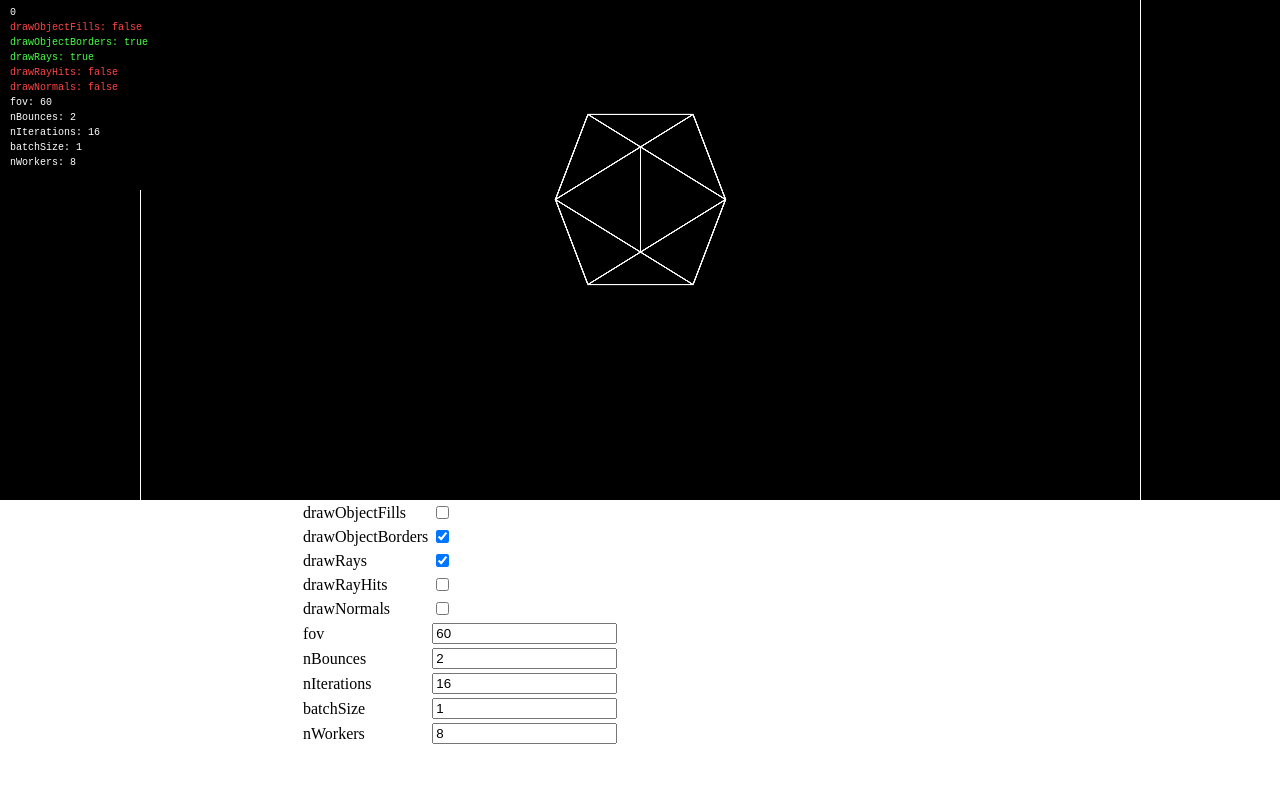
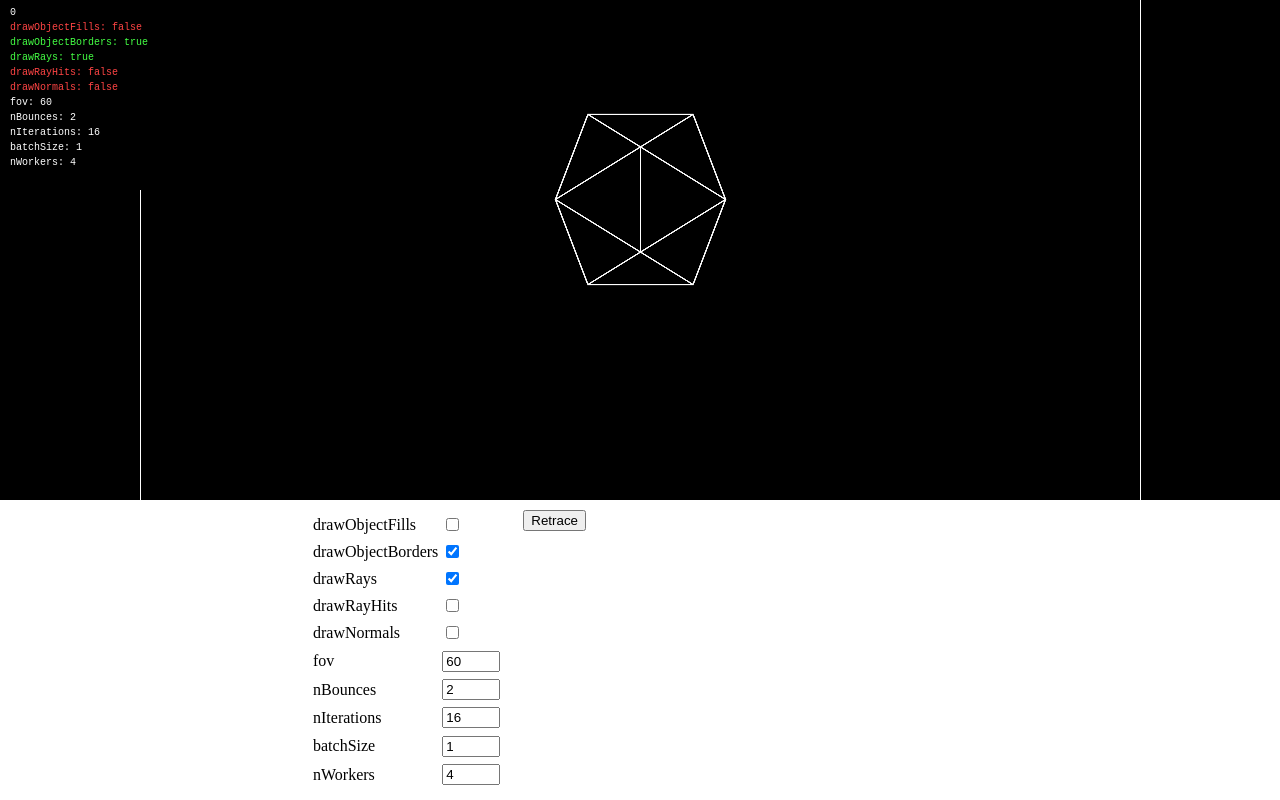
Before and after one commit to Dantevg/pathtracer, a plain HTML site: page index.html in a window 1280 px wide. Drawn offline with Linux system fonts and the light colour scheme.

Commit message:
Add functional options, add way to stop pathtracer

```diff
--- a/Pathtracer.js
+++ b/Pathtracer.js
@@ -16,6 +16,7 @@ export default class Pathtracer {
 			})
 		}
 
+		this.rendering = false
 		this.running = 0 // The number of workers currently working
 		this.iterations = 0 // The number of finished iterations
 
@@ -51,6 +52,7 @@ export default class Pathtracer {
 	}
 
 	render(canvas, {scale, nBounces = 0, nIterations, batchSize = 1, onlyFinal}){
+		this.rendering = true
 		const rows = Pathtracer.findTiling(this.workers.length)
 		const w = Math.floor(this.width / this.workers.length * rows)
 		const h = Math.floor(this.height / rows)
@@ -58,6 +60,7 @@ export default class Pathtracer {
 			const worker = this.workers[i]
 			// Initialize worker callback
 			worker.onmessage = function(e){
+				if(!this.rendering) return
 				if(e.data.type == "ready"){
 					// Worker is done loading scene, start it
 					this.startWorker(worker, nBounces, batchSize, w*Math.floor(i/rows), h*(i%rows), w, h)
@@ -82,6 +85,11 @@ export default class Pathtracer {
 						this.draw(canvas, scale, this.iterations/this.workers.length) // Do a full draw
 					}else if(!onlyFinal){
 						this.draw(canvas, scale, e.data.iterations, w*Math.floor(i/rows), h*(i%rows), w, h)
+					}
+
+					// Call events if complete
+					if(this.running == 0 && this.onrendercomplete instanceof Function){
+						this.onrendercomplete()
 					}
 				}else if(e.data.type == "log"){
 					// Worker sent a message, log it
--- a/index.html
+++ b/index.html
@@ -12,11 +12,18 @@
 		canvas {
 			display: block;
 		}
+		table, div {
+			margin: 10px;
+		}
+		input[type=number] {
+			width: 50px;
+		}
 	</style>
 </head>
 <body oncontextmenu="return false">
 	<canvas id="preview"></canvas>
 	<canvas id="render"></canvas>
-	<div id="options"></div>
+	<table id="options"></table>
+	<div id="buttons"></div>
 </body>
 </html>
--- a/main.js
+++ b/main.js
@@ -17,8 +17,10 @@ const flags = {
 	nBounces: 2,
 	nIterations: 16,
 	batchSize: 1,
-	nWorkers: 8,
+	nWorkers: 4,
 }
+
+let pathtracer
 
 // Fix JavaScript's modulo function
 // Now (-5) % 7 gives 3 instead of -5
@@ -27,19 +29,42 @@ function mod(n, m){
 	return ((n % m) + m) % m
 }
 
-function createOptions(){
-	const optionsContainer = document.getElementById("options")
-	optionsContainer.innerHTML = `<table></table>`
-	const container = optionsContainer.getElementsByTagName("table")[0]
+function createUI(){
+	const options = document.querySelector("#options")
 	for( const name in flags ){
+		const row = options.insertRow()
+		const label = document.createElement("label")
+		label.for = "options-"+name
+		label.innerText = name
+		row.insertCell().appendChild(label)
+
 		if(typeof flags[name] == "boolean"){
-			container.innerHTML += `<tr><td><label for="options-${name}">${name}</label></td>
-			<td><input type="checkbox" id="options-${name}" name="options-${name}" ${flags[name] ? "checked" : ""}></td></tr>`
+			const option = document.createElement("input")
+			option.type = "checkbox"
+			option.id = "options-"+name
+			option.name = "options-"+name
+			option.checked = flags[name]
+			option.onchange = (event) => flags[name] = event.target.checked
+			row.insertCell().appendChild(option)
 		}else if(typeof flags[name] == "number"){
-			container.innerHTML += `<tr><td><label for="options-${name}">${name}</label></td>
-			<td><input type="number" id="options-${name}" name="options-${name}" value="${flags[name]}"></td></tr>`
+			const option = document.createElement("input")
+			option.type = "number"
+			option.id = "options-"+name
+			option.name = "options-"+name
+			option.value = flags[name]
+			option.onchange = (event) => flags[name] = Number(event.target.value)
+			row.insertCell().appendChild(option)
 		}
 	}
+
+	const buttons = document.querySelector("#buttons")
+	const button = document.createElement("button")
+	button.innerText = "Retrace"
+	button.onclick = function(event){
+		pathtracer.rendering = false
+		init()
+	}
+	buttons.appendChild(button)
 }
 
 function drawFlags(canvas){
@@ -62,6 +87,17 @@ function drawFlags(canvas){
 	}
 }
 
+function init(){
+	console.log("Loading")
+	pathtracer = new Pathtracer(sceneSrc, width, height, flags.nWorkers)
+	pathtracer.render(renderCanvas, {
+		scale: 1,
+		nBounces: flags.nBounces,
+		nIterations: flags.nIterations,
+		batchSize: flags.batchSize,
+	})
+}
+
 function draw(scene){
 	if(pathtracer.running > 0){
 		endTime = performance.now()
@@ -76,8 +112,6 @@ function draw(scene){
 }
 
 // Initialize
-console.log("Loading")
-
 const previewElement = document.getElementById("preview")
 previewElement.width = window.innerWidth
 previewElement.height = window.innerHeight-height
@@ -88,9 +122,8 @@ renderElement.width = width
 renderElement.height = height
 const renderCanvas = renderElement.getContext("2d")
 
-const pathtracer = new Pathtracer(sceneSrc, width, height, flags.nWorkers)
-
-createOptions()
+init()
+createUI()
 
 Scene.load(sceneSrc).then(scene => {
 	scene.ox = previewElement.width/2
@@ -99,13 +132,6 @@ Scene.load(sceneSrc).then(scene => {
 	draw(scene)
 })
 
-pathtracer.render(renderCanvas, {
-	scale: 1,
-	nBounces: flags.nBounces,
-	nIterations: flags.nIterations,
-	batchSize: flags.batchSize,
-})
-
 // Update time points
 let startTime = performance.now()
 let endTime = performance.now()
```
